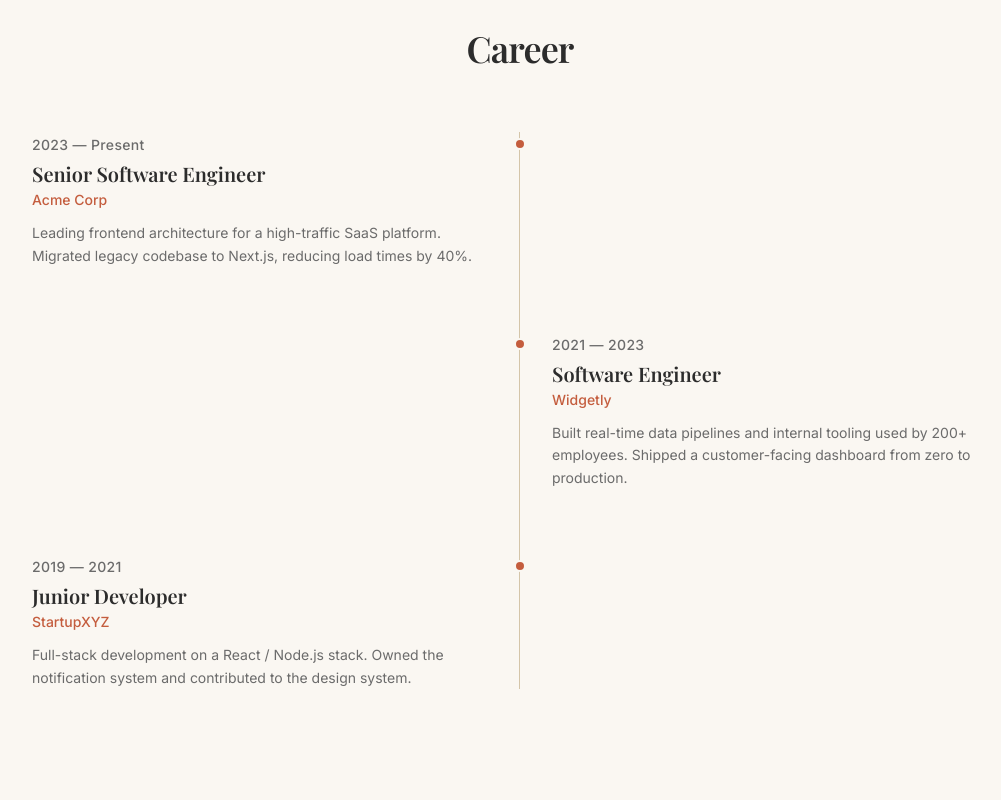
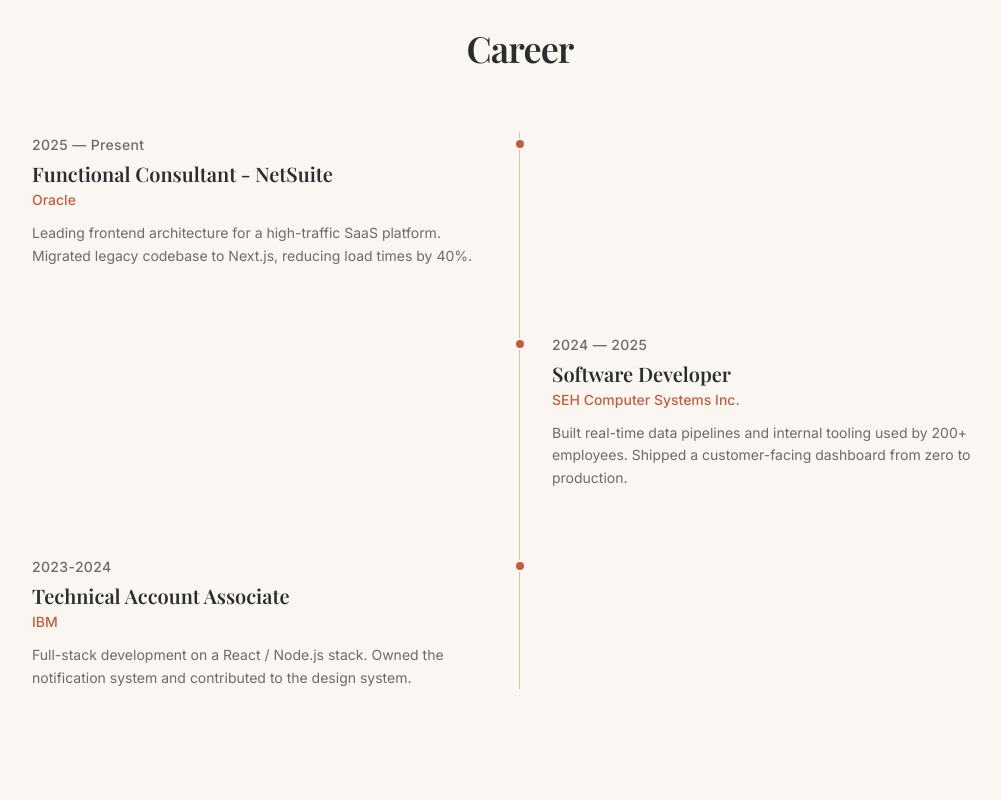
Before and after one commit to Torin99/TorinPortfolioWebsite, a Next.js app: page / in a window 1280 px wide. Shown: the part 820-1620 px from the top of the page, without its empty margins (120-1121 px from the left). Built offline with nearby package versions, Linux system fonts and the light colour scheme; a web font is replaced by a local one.

Commit message:
add contact links

```diff
--- a/src/resources/content.ts
+++ b/src/resources/content.ts
@@ -8,7 +8,7 @@
 } from "./types";
 
 export const siteConfig: SiteConfig = {
-  name: "Torin",
+  name: "Torin Borton-McCallum",
   title: "Torin — Software Engineer",
   description:
     "Personal portfolio of Torin, a software engineer building thoughtful, well-crafted software.",
@@ -18,34 +18,30 @@
 export const hero: Hero = {
   greeting: "Hi, I'm",
   name: "Torin",
-  roles: [
-    "Software Engineer",
-    "Full-Stack Developer",
-    "Systems Thinker",
-  ],
+  roles: ["Software Engineer", "Full-Stack Developer", "Systems Thinker"],
   bio: "I build thoughtful software with clean architecture and an eye for detail. Passionate about solving complex problems and crafting great user experiences.",
   profileImage: "/profile.jpg",
 };
 
 export const career: CareerEntry[] = [
   {
-    company: "Acme Corp",
-    role: "Senior Software Engineer",
-    period: "2023 — Present",
+    company: "Oracle",
+    role: "Functional Consultant - NetSuite",
+    period: "2025 — Present",
     description:
       "Leading frontend architecture for a high-traffic SaaS platform. Migrated legacy codebase to Next.js, reducing load times by 40%.",
   },
   {
-    company: "Widgetly",
-    role: "Software Engineer",
-    period: "2021 — 2023",
+    company: "SEH Computer Systems Inc.",
+    role: "Software Developer",
+    period: "2024 — 2025",
     description:
       "Built real-time data pipelines and internal tooling used by 200+ employees. Shipped a customer-facing dashboard from zero to production.",
   },
   {
-    company: "StartupXYZ",
-    role: "Junior Developer",
-    period: "2019 — 2021",
+    company: "IBM",
+    role: "Technical Account Associate",
+    period: "2023-2024",
     description:
       "Full-stack development on a React / Node.js stack. Owned the notification system and contributed to the design system.",
   },
@@ -148,50 +144,56 @@
 export const gallery: GalleryItem[] = [
   {
     title: "Clean Architecture",
-    description: "Building systems with clear boundaries and separation of concerns.",
+    description:
+      "Building systems with clear boundaries and separation of concerns.",
     image: "/gallery/1.jpg",
   },
   {
     title: "Code Craftsmanship",
-    description: "Writing expressive, well-tested code that stands the test of time.",
+    description:
+      "Writing expressive, well-tested code that stands the test of time.",
     image: "/gallery/2.jpg",
   },
   {
     title: "Deep Focus",
-    description: "Solving hard problems with patience, curiosity, and a debugger.",
+    description:
+      "Solving hard problems with patience, curiosity, and a debugger.",
     image: "/gallery/3.jpg",
   },
   {
     title: "Dev Environment",
-    description: "A productive workspace tuned for flow state and fast iteration.",
+    description:
+      "A productive workspace tuned for flow state and fast iteration.",
     image: "/gallery/4.jpg",
   },
   {
     title: "Debugging Sessions",
-    description: "Tracing complex issues through layers of abstraction to their root cause.",
+    description:
+      "Tracing complex issues through layers of abstraction to their root cause.",
     image: "/gallery/5.jpg",
   },
   {
     title: "Collaboration",
-    description: "Building great products together through code review and pair programming.",
+    description:
+      "Building great products together through code review and pair programming.",
     image: "/gallery/6.jpg",
   },
 ];
 
 export const contact: Contact = {
-  email: "torin@example.com",
+  email: "torinmccallum@gmail.com",
   socials: [
     {
       platform: "GitHub",
-      url: "https://github.com",
+      url: "https://github.com/Torin99",
     },
     {
       platform: "LinkedIn",
-      url: "https://linkedin.com",
+      url: "https://www.linkedin.com/in/torinwylder/",
     },
     {
       platform: "Instagram",
-      url: "https://instagram.com",
+      url: "https://www.instagram.com/torinwylder/",
     },
     {
       platform: "Resume",
```
